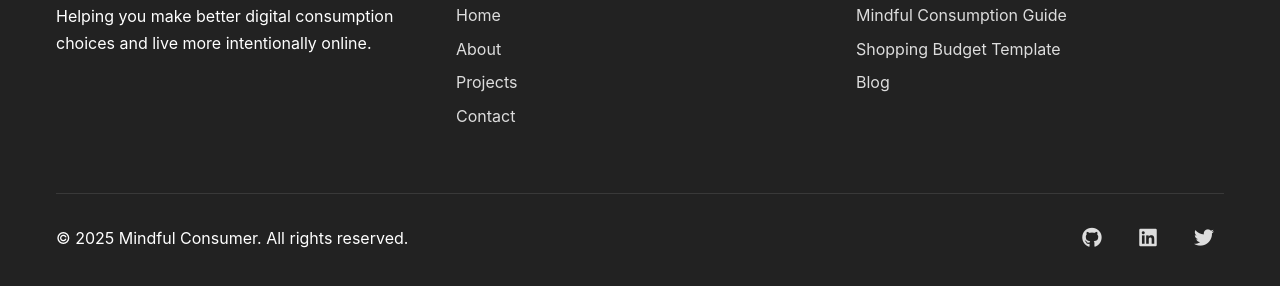
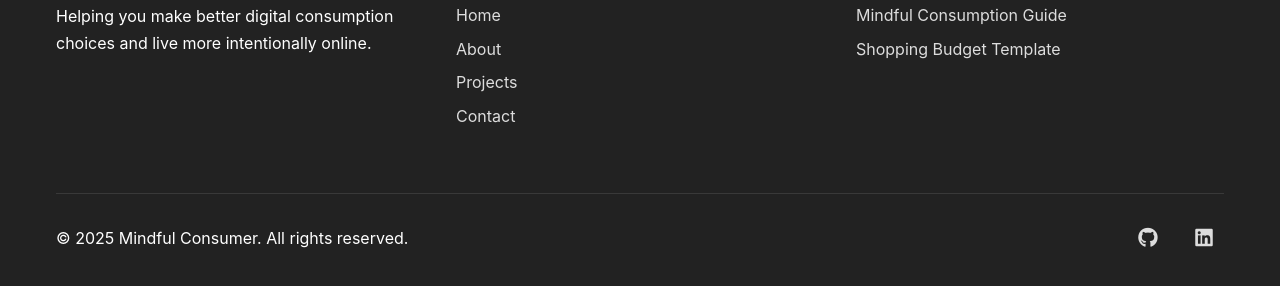
Before and after one commit to hehjunlim/IS219Final, a Next.js app in the folder mindful-consumer-portfolio/: page / in a window 1280 px wide. Shown: the part 2730-3016 px from the top of the page. Built offline with nearby package versions, Linux system fonts and the light colour scheme.

Commit message:
finalized footer

```diff
--- a/mindful-consumer-portfolio/src/components/Footer.js
+++ b/mindful-consumer-portfolio/src/components/Footer.js
@@ -29,9 +29,8 @@ const Footer = () => {
           <div className={styles.footerSection}>
             <h3 className={styles.footerTitle}>Free Resources</h3>
             <ul className={styles.footerLinks}>
-              <li><Link href="/resources/consumption-guide">Mindful Consumption Guide</Link></li>
-              <li><Link href="/resources/budget-template">Shopping Budget Template</Link></li>
-              <li><Link href="/blog">Blog</Link></li>
+              <li><Link href="https://www.fleurishcollective.com/mindful-shopping-guide/">Mindful Consumption Guide</Link></li>
+              <li><Link href="https://www.nerdwallet.com/article/finance/budget-worksheet">Shopping Budget Template</Link></li>
             </ul>
           </div>
         </div>
@@ -41,14 +40,11 @@ const Footer = () => {
             &copy; {currentYear} Mindful Consumer. All rights reserved.
           </p>
           <div className={styles.footerSocialLinks}>
-            <a href="https://github.com" target="_blank" rel="noopener noreferrer" aria-label="GitHub">
+            <a href="https://github.com/hehjunlim" target="_blank" rel="noopener noreferrer" aria-label="GitHub">
               <i className="fab fa-github"></i>
             </a>
-            <a href="https://linkedin.com" target="_blank" rel="noopener noreferrer" aria-label="LinkedIn">
+            <a href="https://www.linkedin.com/in/hehjun-lim/" target="_blank" rel="noopener noreferrer" aria-label="LinkedIn">
               <i className="fab fa-linkedin"></i>
-            </a>
-            <a href="https://twitter.com" target="_blank" rel="noopener noreferrer" aria-label="Twitter">
-              <i className="fab fa-twitter"></i>
             </a>
           </div>
         </div>
```
